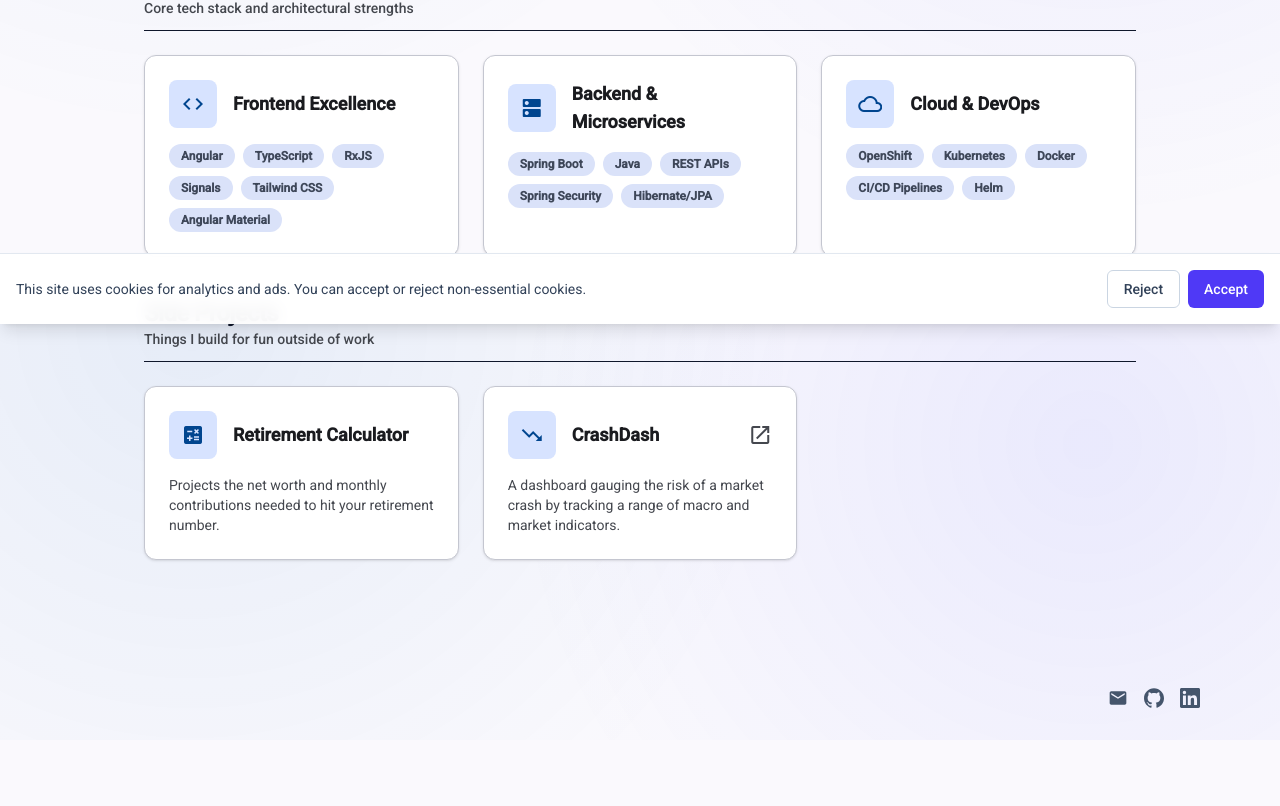
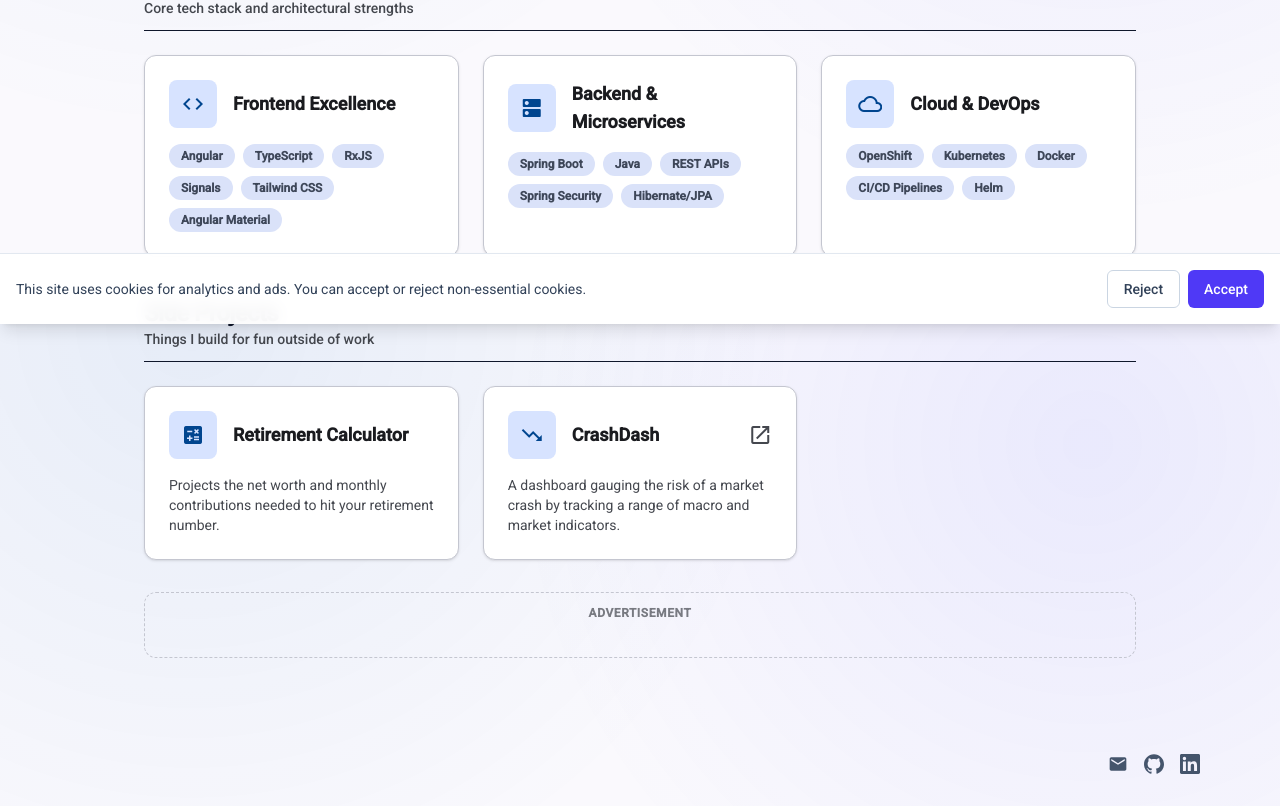
Before and after one commit to thanikc/thanikc.github.io, an Angular app: page / in a window 1280 px wide. Shown: the part 476-1282 px from the top of the page. Before the commit the page ends 1216 px from the top, so only its background shows below. Built offline with nearby package versions, Linux system fonts and the light colour scheme.

Commit message:
feat(ads): make ad banner less awkward

```diff
--- a/src/app/app.component.html
+++ b/src/app/app.component.html
@@ -16,7 +16,6 @@
     <router-outlet />
   </main>
 
-  <app-ad-banner [visible]="showBanner()" />
   <app-footer class="mt-auto" />
   <app-cookie-consent-banner />
 </div>
--- a/src/app/app.component.scss
+++ b/src/app/app.component.scss
@@ -15,6 +15,8 @@
 }
 
 main {
+  display: flex;
+  flex-direction: column;
   animation: page-fade 0.35s ease;
 }
 
--- a/src/app/app.component.ts
+++ b/src/app/app.component.ts
@@ -1,30 +1,16 @@
-import { Component, ChangeDetectionStrategy, computed, inject } from '@angular/core';
+import { Component, ChangeDetectionStrategy } from '@angular/core';
 import { RouterOutlet } from '@angular/router';
 import { HeaderComponent } from './shared/header/header.component';
 import { FooterComponent } from './shared/footer/footer.component';
-import { AdBannerComponent } from './domains/ads/ad-banner.component';
-import { AdBannerService } from './domains/ads/ad-banner.service';
 import { CookieConsentBannerComponent } from './shared/cookie-consent/cookie-consent-banner.component';
 import { CtaTrackingDirective } from './shared/analytics/cta-tracking.directive';
 
 @Component({
   selector: 'app-root',
-  imports: [
-    RouterOutlet,
-    HeaderComponent,
-    FooterComponent,
-    AdBannerComponent,
-    CookieConsentBannerComponent,
-  ],
+  imports: [RouterOutlet, HeaderComponent, FooterComponent, CookieConsentBannerComponent],
   hostDirectives: [CtaTrackingDirective],
   templateUrl: './app.component.html',
   styleUrl: './app.component.scss',
   changeDetection: ChangeDetectionStrategy.OnPush,
 })
-export class AppComponent {
-  private readonly adBanner = inject(AdBannerService);
-
-  readonly showBanner = computed(
-    () => this.adBanner.showBanner() && this.adBanner.routeAllowsAds(),
-  );
-}
+export class AppComponent {}
--- a/src/app/domains/profile/profile.component.html
+++ b/src/app/domains/profile/profile.component.html
@@ -1,4 +1,4 @@
-<div class="container mx-auto px-4 py-8 max-w-5xl">
+<div class="container mx-auto px-4 py-8 max-w-5xl flex flex-col flex-1">
   <section class="hero-card rounded-2xl p-8 mb-8 shadow-sm relative overflow-hidden">
     <div class="hero-glow" aria-hidden="true"></div>
     <div
@@ -53,7 +53,7 @@
     </div>
   </section>
 
-  <section class="space-y-6 mt-10">
+  <section class="space-y-6 mt-10 mb-8">
     <div class="skills-header pb-3 border-b">
       <h2 class="text-2xl font-bold tracking-tight">Side Projects</h2>
       <p class="hero-subtitle text-sm font-medium">Things I build for fun outside of work</p>
@@ -98,4 +98,14 @@
       }
     </div>
   </section>
+
+  <div
+    class="ad-slot rounded-xl px-4 pt-3 pb-1 mt-auto"
+    [style.display]="showBanner() ? '' : 'none'"
+  >
+    <p class="ad-label text-xs font-semibold uppercase tracking-wider text-center mb-1">
+      Advertisement
+    </p>
+    <app-ad-banner [visible]="showBanner()" />
+  </div>
 </div>
--- a/src/app/domains/profile/profile.component.scss
+++ b/src/app/domains/profile/profile.component.scss
@@ -1,5 +1,8 @@
 :host {
-  display: block;
+  display: flex;
+  flex-direction: column;
+  flex: 1 1 auto;
+  min-height: 0;
 }
 
 .hero-card,
@@ -89,6 +92,15 @@
   }
 }
 
+.ad-slot {
+  border: 1px dashed var(--mat-sys-outline-variant);
+}
+
+.ad-label {
+  color: var(--mat-sys-on-surface-variant);
+  opacity: 0.7;
+}
+
 .skill-chip {
   background-color: var(--mat-sys-secondary-container);
   color: var(--mat-sys-on-secondary-container);
--- a/src/app/domains/profile/profile.component.ts
+++ b/src/app/domains/profile/profile.component.ts
@@ -1,6 +1,8 @@
-import { ChangeDetectionStrategy, Component } from '@angular/core';
+import { ChangeDetectionStrategy, Component, computed, inject } from '@angular/core';
 import { RouterLink } from '@angular/router';
 import { MatIconModule } from '@angular/material/icon';
+import { AdBannerComponent } from '../ads/ad-banner.component';
+import { AdBannerService } from '../ads/ad-banner.service';
 
 export interface TechSkill {
   category: string;
@@ -56,12 +58,14 @@ const SIDE_PROJECTS: readonly SideProject[] = [
 
 @Component({
   selector: 'app-profile',
-  imports: [RouterLink, MatIconModule],
+  imports: [RouterLink, MatIconModule, AdBannerComponent],
   templateUrl: './profile.component.html',
   styleUrl: './profile.component.scss',
   changeDetection: ChangeDetectionStrategy.OnPush,
 })
 export class ProfileComponent {
+  private readonly adBanner = inject(AdBannerService);
+
   // Static presentation content: no reactivity needed.
   readonly title = 'Full-Stack Engineer';
   readonly subtitle = 'Enterprise Angular • Spring Boot • OpenShift Solutions';
@@ -69,4 +73,7 @@ export class ProfileComponent {
     'I build enterprise web applications end to end: Angular front ends with Signals and standalone components, backed by Spring Boot microservices running on Kubernetes and OpenShift. AI assistants are part of my day-to-day workflow, from scaffolding tests to reviewing architecture decisions. This site is also my sandbox for trying out new patterns in production.';
   readonly skillCategories = SKILL_CATEGORIES;
   readonly sideProjects = SIDE_PROJECTS;
+  readonly showBanner = computed(
+    () => this.adBanner.showBanner() && this.adBanner.routeAllowsAds(),
+  );
 }
```
Also changed, not shown: 2 other files (tests, documents, lock files or other folders).
